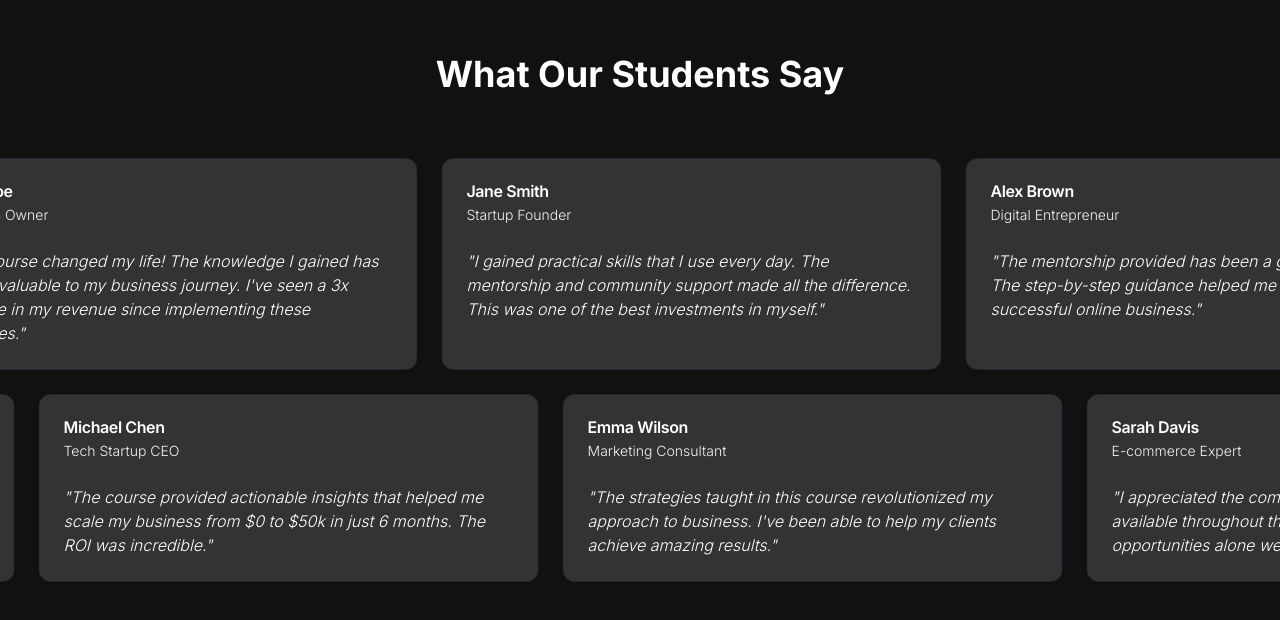
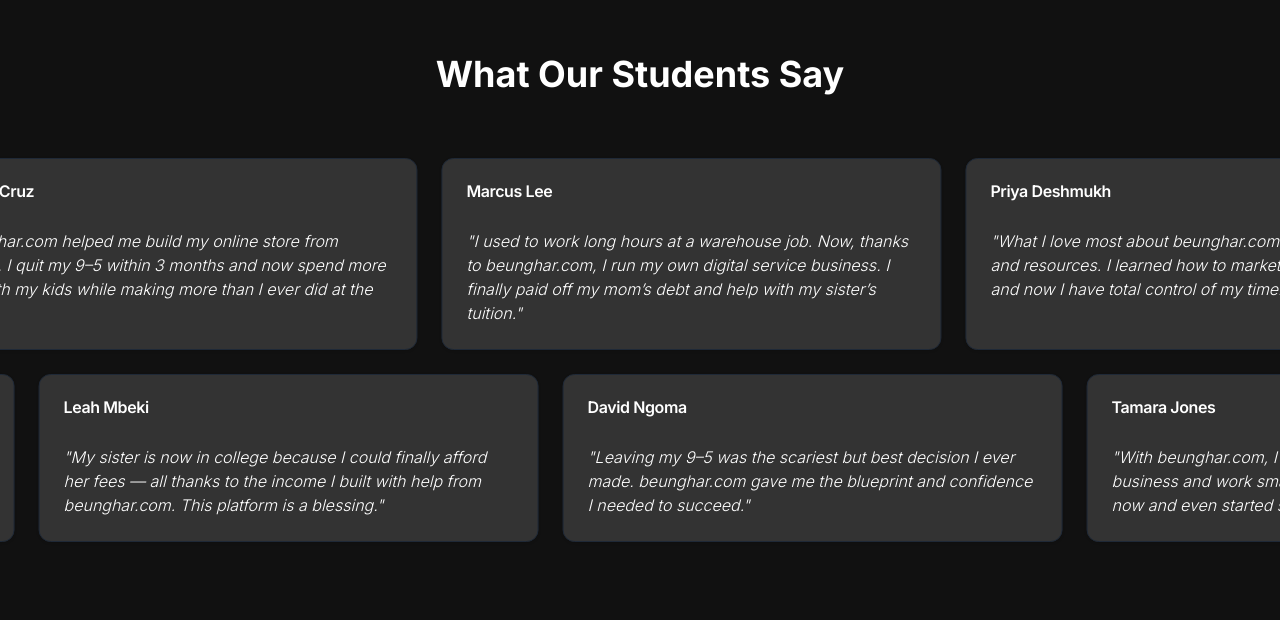
Before and after one commit to Triangulr/beunghar, a Next.js app: page / in a window 1280 px wide. Shown: the part 2124-2744 px from the top of the page. Built offline with nearby package versions, Linux system fonts and the light colour scheme; no server answers.

Commit message:
Update index.js
changed the 98,786.374 to 98,786 and updated the testimonials to the new 15 testimonials.

```diff
--- a/pages/index.js
+++ b/pages/index.js
@@ -331,7 +331,7 @@
           <h2 className="text-2xl">
             How I made $<CountUp
               start={0}
-              end={98786374}
+              end={98786}
               duration={2.5}
               decimals={2}
               decimal="."
@@ -440,39 +440,84 @@
             {/* First set of cards */}
             <Card className="min-w-[500px] bg-[#333333] dark:bg-[#333333]">
               <CardHeader>
-                <CardTitle className="text-white">John Doe</CardTitle>
-                <CardDescription className="text-gray-100">Business Owner</CardDescription>
+                <CardTitle className="text-white">Janelle Cruz</CardTitle>
+                <CardDescription className="text-gray-100"></CardDescription>
               </CardHeader>
               <CardContent>
                 <p className="text-white italic">
-                  "This course changed my life! The knowledge I gained has been invaluable to my business journey.
-                  I've seen a 3x increase in my revenue since implementing these strategies."
+                  "beunghar.com helped me build my online store from scratch. I quit my 9–5 within 3 months and now spend more time with my kids while making more than I ever did at the office."
                 </p>
               </CardContent>
             </Card>
 
             <Card className="min-w-[500px] bg-[#333333] dark:bg-[#333333]">
               <CardHeader>
-                <CardTitle className="text-white">Jane Smith</CardTitle>
-                <CardDescription className="text-gray-100">Startup Founder</CardDescription>
+                <CardTitle className="text-white">Marcus Lee</CardTitle>
+                <CardDescription className="text-gray-100"></CardDescription>
               </CardHeader>
               <CardContent>
                 <p className="text-white italic">
-                  "I gained practical skills that I use every day. The mentorship and community support made all the difference.
-                  This was one of the best investments in myself."
+                  "I used to work long hours at a warehouse job. Now, thanks to beunghar.com, I run my own digital service business. I finally paid off my mom’s debt and help with my sister’s tuition."
                 </p>
               </CardContent>
             </Card>
 
             <Card className="min-w-[500px] bg-[#333333] dark:bg-[#333333]">
               <CardHeader>
-                <CardTitle className="text-white">Alex Brown</CardTitle>
-                <CardDescription className="text-gray-100">Digital Entrepreneur</CardDescription>
+                <CardTitle className="text-white">Priya Deshmukh</CardTitle>
+                <CardDescription className="text-gray-100"></CardDescription>
               </CardHeader>
               <CardContent>
                 <p className="text-white italic">
-                  "The mentorship provided has been a game changer for me. The step-by-step guidance helped me
-                  launch my first successful online business."
+                  "What I love most about beunghar.com is the community and resources. I learned how to market my skills, got clients, and now I have total control of my time. It changed my life"
+                </p>
+              </CardContent>
+            </Card>
+
+              <Card className="min-w-[500px] bg-[#333333] dark:bg-[#333333]">
+              <CardHeader>
+                <CardTitle className="text-white">Tyrone Black</CardTitle>
+                <CardDescription className="text-gray-100"></CardDescription>
+              </CardHeader>
+              <CardContent>
+                <p className="text-white italic">
+                  "I was skeptical at first, but beunghar.com delivered. I replaced my job income in 6 months and now travel while working from my laptop. I’m finally living!"
+                </p>
+              </CardContent>
+            </Card>
+
+              <Card className="min-w-[500px] bg-[#333333] dark:bg-[#333333]">
+              <CardHeader>
+                <CardTitle className="text-white">Lucia Fernandez</CardTitle>
+                <CardDescription className="text-gray-100"></CardDescription>
+              </CardHeader>
+              <CardContent>
+                <p className="text-white italic">
+                  "beunghar.com gave me the tools and mentorship to scale my side hustle. I now support my siblings through school and don’t have to stress over money anymore"
+                </p>
+              </CardContent>
+            </Card>
+
+              <Card className="min-w-[500px] bg-[#333333] dark:bg-[#333333]">
+              <CardHeader>
+                <CardTitle className="text-white">Eric Mensah</CardTitle>
+                <CardDescription className="text-gray-100"></CardDescription>
+              </CardHeader>
+              <CardContent>
+                <p className="text-white italic">
+                  "My job used to drain me. After joining beunghar.com, I launched a coaching service and got my first clients in 30 days. I’ve never felt this kind of freedom before"
+                </p>
+              </CardContent>
+            </Card>
+
+              <Card className="min-w-[500px] bg-[#333333] dark:bg-[#333333]">
+              <CardHeader>
+                <CardTitle className="text-white">Sandra Okoro</CardTitle>
+                <CardDescription className="text-gray-100"></CardDescription>
+              </CardHeader>
+              <CardContent>
+                <p className="text-white italic">
+                  "The mindset shift I got from beunghar.com was everything. Now I run my business, choose my own hours, and I’m actually excited about Mondays!"
                 </p>
               </CardContent>
             </Card>
@@ -480,13 +525,12 @@
             {/* Duplicate first set for seamless loop */}
             <Card className="min-w-[500px] bg-[#333333] dark:bg-[#333333]">
               <CardHeader>
-                <CardTitle className="text-white">John Doe</CardTitle>
-                <CardDescription className="text-gray-100">Business Owner</CardDescription>
+                <CardTitle className="text-white">Janelle Cruz</CardTitle>
+                <CardDescription className="text-gray-100"></CardDescription>
               </CardHeader>
               <CardContent>
                 <p className="text-white italic">
-                  "This course changed my life! The knowledge I gained has been invaluable to my business journey.
-                  I've seen a 3x increase in my revenue since implementing these strategies."
+                  "beunghar.com helped me build my online store from scratch. I quit my 9–5 within  3 months and now spend more time with my kids while making more than I ever did at the office."
                 </p>
               </CardContent>
             </Card>
@@ -502,41 +546,98 @@
             transition={{ duration: 1, ease: "easeInOut" }}
           >
             {/* Second set of cards */}
-            <Card className="min-w-[500px] bg-[#333333] dark:bg-[#333333]">
+               <Card className="min-w-[500px] bg-[#333333] dark:bg-[#333333]">
               <CardHeader>
-                <CardTitle className="text-white">Sarah Davis</CardTitle>
-                <CardDescription className="text-gray-100">E-commerce Expert</CardDescription>
+                <CardTitle className="text-white">Kenji Yamato</CardTitle>
+                <CardDescription className="text-gray-100"></CardDescription>
               </CardHeader>
               <CardContent>
                 <p className="text-white italic">
-                  "I appreciated the community support and resources available throughout the course.
-                  The networking opportunities alone were worth the investment."
+                  "I used beunghar.com’s training to turn my photography into a profitable business. No more working overtime or begging for vacation days!"
                 </p>
               </CardContent>
             </Card>
 
-            <Card className="min-w-[500px] bg-[#333333] dark:bg-[#333333]">
+              <Card className="min-w-[500px] bg-[#333333] dark:bg-[#333333]">
               <CardHeader>
-                <CardTitle className="text-white">Michael Chen</CardTitle>
-                <CardDescription className="text-gray-100">Tech Startup CEO</CardDescription>
+                <CardTitle className="text-white">Leah Mbeki</CardTitle>
+                <CardDescription className="text-gray-100"></CardDescription>
               </CardHeader>
               <CardContent>
                 <p className="text-white italic">
-                  "The course provided actionable insights that helped me scale my business from $0 to $50k
-                  in just 6 months. The ROI was incredible."
+                  "My sister is now in college because I could finally afford her fees — all thanks to the income I built with help from beunghar.com. This platform is a blessing."
                 </p>
               </CardContent>
             </Card>
 
-            <Card className="min-w-[500px] bg-[#333333] dark:bg-[#333333]">
+              <Card className="min-w-[500px] bg-[#333333] dark:bg-[#333333]">
               <CardHeader>
-                <CardTitle className="text-white">Emma Wilson</CardTitle>
-                <CardDescription className="text-gray-100">Marketing Consultant</CardDescription>
+                <CardTitle className="text-white">David Ngoma</CardTitle>
+                <CardDescription className="text-gray-100"></CardDescription>
               </CardHeader>
               <CardContent>
                 <p className="text-white italic">
-                  "The strategies taught in this course revolutionized my approach to business.
-                  I've been able to help my clients achieve amazing results."
+                  "Leaving my 9–5 was the scariest but best decision I ever made. beunghar.com gave me the blueprint and confidence I needed to succeed."
+                </p>
+              </CardContent>
+            </Card>
+
+              <Card className="min-w-[500px] bg-[#333333] dark:bg-[#333333]">
+              <CardHeader>
+                <CardTitle className="text-white">Tamara Jones</CardTitle>
+                <CardDescription className="text-gray-100"></CardDescription>
+              </CardHeader>
+              <CardContent>
+                <p className="text-white italic">
+                  "With beunghar.com, I learned how to automate my business and work smarter. I spend more time with my kids now and even started saving for a house."
+                </p>
+              </CardContent>
+            </Card>
+
+              <Card className="min-w-[500px] bg-[#333333] dark:bg-[#333333]">
+              <CardHeader>
+                <CardTitle className="text-white">Mohammed Karim</CardTitle>
+                <CardDescription className="text-gray-100"></CardDescription>
+              </CardHeader>
+              <CardContent>
+                <p className="text-white italic">
+                  "I was stuck in a job I hated until I found beunghar.com. Now I freelance full-time and actually enjoy my work. My stress levels are down and my income is up!"
+                </p>
+              </CardContent>
+            </Card>
+
+              <Card className="min-w-[500px] bg-[#333333] dark:bg-[#333333]">
+              <CardHeader>
+                <CardTitle className="text-white">Anika Patel</CardTitle>
+                <CardDescription className="text-gray-100"></CardDescription>
+              </CardHeader>
+              <CardContent>
+                <p className="text-white italic">
+                  "Beunghar.com showed me how to monetize my passion for design. I’ve been job-free for a year now, and my business just keeps growing!"
+                </p>
+              </CardContent>
+            </Card>
+
+              <Card className="min-w-[500px] bg-[#333333] dark:bg-[#333333]">
+              <CardHeader>
+                <CardTitle className="text-white">Jason Silva</CardTitle>
+                <CardDescription className="text-gray-100"></CardDescription>
+              </CardHeader>
+              <CardContent>
+                <p className="text-white italic">
+                  "The mentorship and step-by-step guides at beunghar.com are gold. I used them to launch my own brand, and I’ve never looked back."
+                </p>
+              </CardContent>
+            </Card>
+
+              <Card className="min-w-[500px] bg-[#333333] dark:bg-[#333333]">
+              <CardHeader>
+                <CardTitle className="text-white">Maya Chan</CardTitle>
+                <CardDescription className="text-gray-100"></CardDescription>
+              </CardHeader>
+              <CardContent>
+                <p className="text-white italic">
+                  "I didn’t think freedom was possible for someone like me. But beunghar.com changed that. I now earn more, work less, and live life on my terms."
                 </p>
               </CardContent>
             </Card>
@@ -544,13 +645,12 @@
             {/* Duplicate second set for seamless loop */}
             <Card className="min-w-[500px] bg-[#333333] dark:bg-[#333333]">
               <CardHeader>
-                <CardTitle className="text-white">Sarah Davis</CardTitle>
-                <CardDescription className="text-gray-100">E-commerce Expert</CardDescription>
+                <CardTitle className="text-white">Kenji Yamato</CardTitle>
+                <CardDescription className="text-gray-100"></CardDescription>
               </CardHeader>
               <CardContent>
                 <p className="text-white italic">
-                  "I appreciated the community support and resources available throughout the course.
-                  The networking opportunities alone were worth the investment."
+                  "I used beunghar.com’s training to turn my photography into a profitable business. No more working overtime or begging for vacation days!"
                 </p>
               </CardContent>
             </Card>
```
